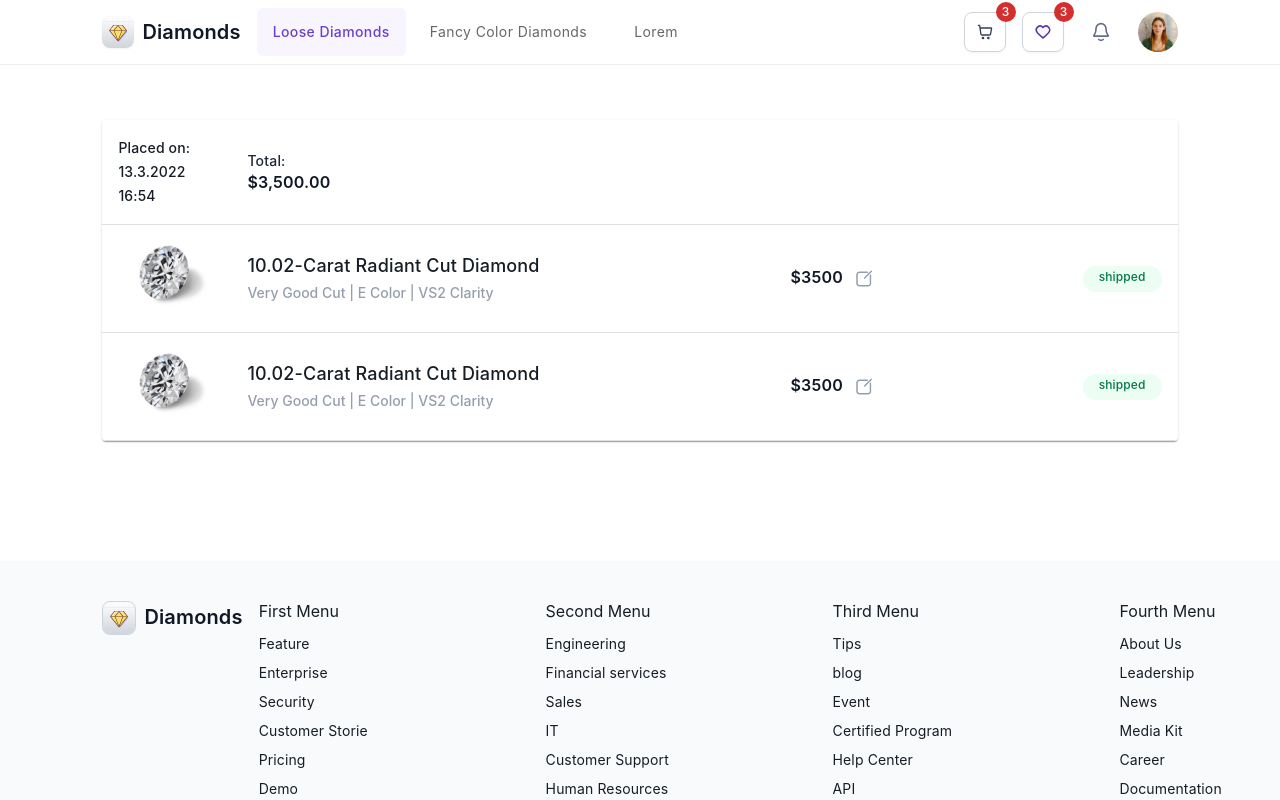
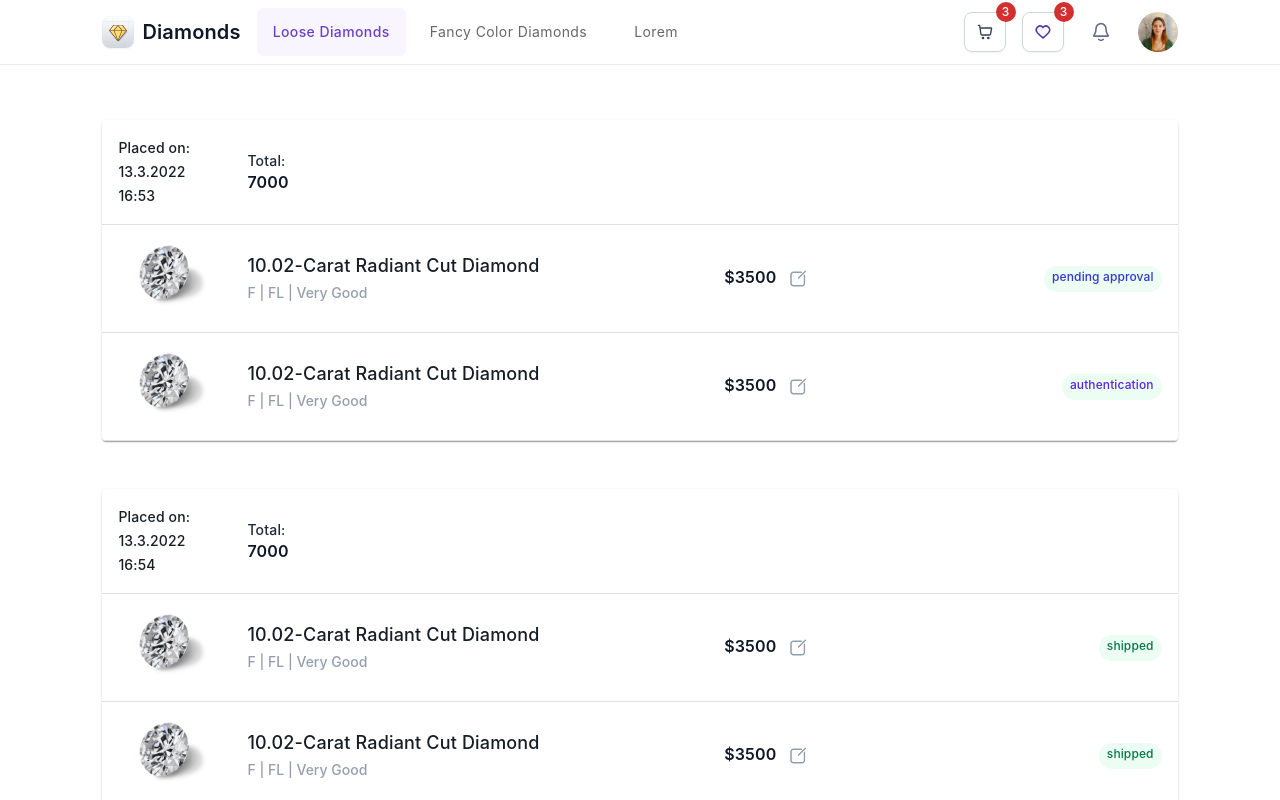
Before and after one commit to binyaalex/diamonds, a React (Create React App) app: page /myorders in a window 1280 px wide. Shown: the top 800 px of the page. Built offline with nearby package versions, Linux system fonts and the light colour scheme.

Commit message:
finished my orders list

```diff
--- a/src/components/myOrders/MyOrders.js
+++ b/src/components/myOrders/MyOrders.js
@@ -1,11 +1,38 @@
 import styles from './MyOrders.module.scss';
 
-import MyOrdersTable from './MyOrdersTable'
+import MyOrdersList from './MyOrdersList';
+
+const ordersArr = [
+    {
+        date: '13.3.2022 16:53',
+        totalPrice: 7000.00,
+        products: [
+            { id: 1, name: '10.02-Carat Radiant Cut Diamond', shape: 'Round', size: 11.01, color: 'F', clarity: 'FL', cut: 'Very Good', polish: 'G', symmetry: 'VG', fluorescence: 'Very Strong', certified: 'GIA', price: 3500.00, ct: 186, rap: -37, compare: true, status: 'pending approval', },
+            { id: 1, name: '10.02-Carat Radiant Cut Diamond', shape: 'Round', size: 11.01, color: 'F', clarity: 'FL', cut: 'Very Good', polish: 'G', symmetry: 'VG', fluorescence: 'Very Strong', certified: 'GIA', price: 3500.00, ct: 186, rap: -37, compare: true, status: 'authentication', },
+        ]
+    },
+    {
+        date: '13.3.2022 16:54',
+        totalPrice: 7000.00,
+        products: [
+            { id: 1, name: '10.02-Carat Radiant Cut Diamond', shape: 'Round', size: 11.01, color: 'F', clarity: 'FL', cut: 'Very Good', polish: 'G', symmetry: 'VG', fluorescence: 'Very Strong', certified: 'GIA', price: 3500.00, ct: 186, rap: -37, compare: true, status: 'shipped', },
+            { id: 1, name: '10.02-Carat Radiant Cut Diamond', shape: 'Round', size: 11.01, color: 'F', clarity: 'FL', cut: 'Very Good', polish: 'G', symmetry: 'VG', fluorescence: 'Very Strong', certified: 'GIA', price: 3500.00, ct: 186, rap: -37, compare: true, status: 'shipped', },
+        ]
+    },
+    {
+        date: '13.3.2022 16:54',
+        totalPrice: 7000.00,
+        products: [
+            { id: 1, name: '10.02-Carat Radiant Cut Diamond', shape: 'Round', size: 11.01, color: 'F', clarity: 'FL', cut: 'Very Good', polish: 'G', symmetry: 'VG', fluorescence: 'Very Strong', certified: 'GIA', price: 3500.00, ct: 186, rap: -37, compare: true, status: 'shipped', },
+            { id: 1, name: '10.02-Carat Radiant Cut Diamond', shape: 'Round', size: 11.01, color: 'F', clarity: 'FL', cut: 'Very Good', polish: 'G', symmetry: 'VG', fluorescence: 'Very Strong', certified: 'GIA', price: 3500.00, ct: 186, rap: -37, compare: true, status: 'shipped', },
+        ]
+    },
+];
 
 const MyOrders = () => {
     return (
         <>
-            <MyOrdersTable />
+            <MyOrdersList orders={ordersArr} />
         </>
     )
 }
--- a/src/components/myOrders/MyOrders.module.scss
+++ b/src/components/myOrders/MyOrders.module.scss
@@ -50,11 +50,12 @@
     line-height: 22px !important;
     color: #101828 !important;
     text-align: end !important;
+    width: 23%;
 }
 
 .orderStatus {
     padding: 2px 8px;
-    width: 63px;
+    width: fit-content;
     height: 22px;
     background: #ECFDF3;
     border-radius: 16px;
--- /dev/null
+++ b/src/components/myOrders/MyOrdersList.js
@@ -0,0 +1,28 @@
+// import './CardList.css';
+import { useNavigate } from "react-router-dom";
+
+import Grid from '@mui/material/Grid'; // Grid version 1
+
+
+import MyOrdersTable from "./MyOrdersTable";
+
+
+import cardDiamond from "../../assets/images/cardDiamond.png";
+
+export default function MyOrdersList({ orders }) {
+  const navigate = useNavigate();
+  const ordersArr = orders || [1, 2, 3];
+  // console.log(cardsArr);
+
+  return (
+    <Grid container spacing={6} >
+      {ordersArr.length > 0
+        ? ordersArr.map((order, i) => (
+          <Grid key={i} item xs={12} >
+            <MyOrdersTable img={cardDiamond} order={order} />
+          </Grid>
+        ))
+        : "No orders"}
+    </Grid>
+  );
+}
--- a/src/components/myOrders/MyOrdersTable.js
+++ b/src/components/myOrders/MyOrdersTable.js
@@ -46,42 +46,55 @@ const rows = [
   createData('Frozen yoghurt', '10.02-Carat Radiant Cut Diamond', 'Very Good Cut | E Color | VS2 Clarity', 3500.00, 'shipped'),
 ];
 
-export default function MyOrdersTable() {
+console.log(rows);
+
+export default function MyOrdersTable({order}) {
   return (
     <TableContainer component={Paper}>
       <Table className={styles.myOrdersTable} sx={{ minWidth: 700 }} aria-label="customized table">
         <TableHead>
           <TableRow>
-            <StyledTableCell className={styles.orderImg}>Placed on:<br></br>13.3.2022 16:54</StyledTableCell>
-            <StyledTableCell className={styles.orderMain}>Total:<br></br>$3,500.00</StyledTableCell>
+            <StyledTableCell className={styles.orderImg}>Placed on:<br></br>{order.date}</StyledTableCell>
+            <StyledTableCell className={styles.orderMain}>Total:<br></br>{order.totalPrice}</StyledTableCell>
             <StyledTableCell align="right"></StyledTableCell>
             <StyledTableCell align="right"></StyledTableCell>
           </TableRow>
         </TableHead>
         <TableBody>
-          {rows.map((row) => (
-            <StyledTableRow key={row.name}>
+          {console.log(order.products)}
+          {order.products.map((product) => (
+            <StyledTableRow key={product.id}>
               <StyledTableCell className={styles.orderImg} component="th" scope="row" align="center">
                 <img src={diamond} />
               </StyledTableCell>
               <StyledTableCell>
                 <Typography className={styles.orderTitle}>
-                    {row.title}
+                    {product.name}
                 </Typography>
                 <Typography className={styles.orderDetails}>
-                    {row.details}
+                  {product?.color || 'D'}  | {product?.clarity || 'FL'} | {product?.cut || 'Very Good'}
                 </Typography>
               </StyledTableCell>
               <StyledTableCell className={styles.orderPrice}>
-                ${row.price}
+                ${product.price}
                 <IconButton aria-label="">
                     <img src={edit} />
                 </IconButton>
               </StyledTableCell>
               <StyledTableCell align="right" sx={{textAlign: '-webkit-right'}}>
-                <Typography className={styles.orderStatus}>
-                    {row.status}
-                </Typography>
+                {console.log(product.status)}
+                {product.status === 'authentication' ?
+                  <Typography className={styles.orderStatus} sx={{color: '#5925DC'}}>
+                    {product.status}
+                  </Typography>
+                : product.status === 'pending approval' ?
+                  <Typography className={styles.orderStatus} sx={{color: '#3538CD'}}>
+                    {product.status}
+                  </Typography>
+                : <Typography className={styles.orderStatus}>
+                    {product.status}
+                  </Typography>
+                }
             </StyledTableCell>
             </StyledTableRow>
           ))}
```
